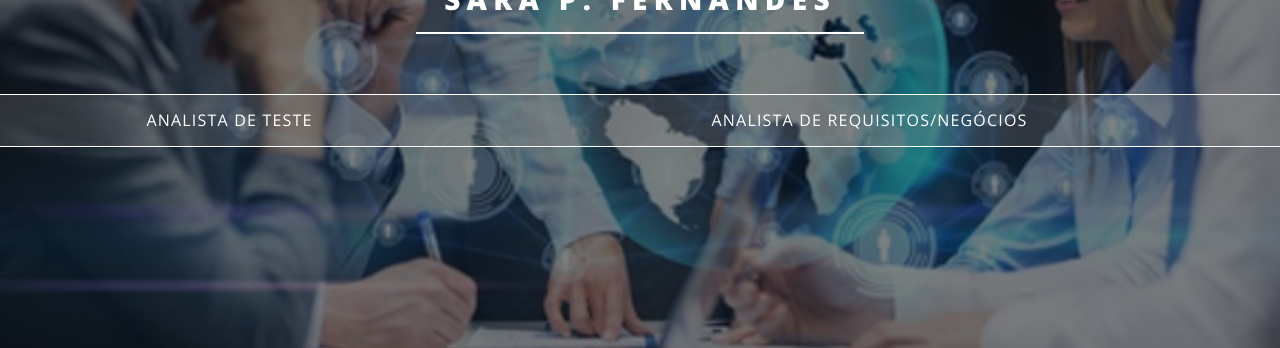
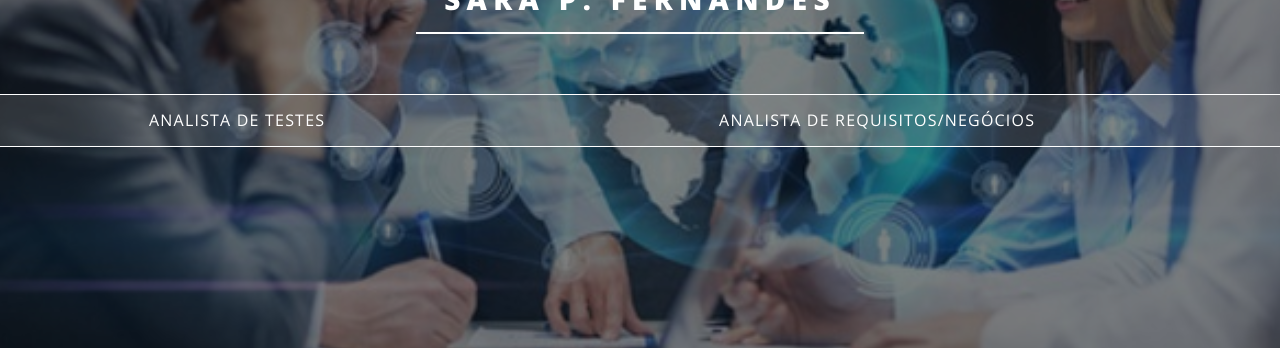
Before and after one commit to SaraFernandes/sarafernandes.github.io_sfdhgdfg, a Jekyll site: the page built from index.html, in a window 1280 px wide and 900 px high, scrolled down 327 px. Shown: the part 151-499 px from the top of the window. Built offline with Jekyll 4.4.1, drawn with Linux system fonts in a browser that asks for light colours.

Commit message:
Update _config.yml

```diff
--- a/_config.yml
+++ b/_config.yml
@@ -4,7 +4,7 @@
 # Site settings
 title: Sara P. Fernandes
 description: |
-  ANALISTA DE TESTE | ANALISTA DE REQUISITOS/NEGÓCIOS
+  ANALISTA DE TESTES | ANALISTA DE REQUISITOS/NEGÓCIOS
 owner: Sara P. Fernandes # or company name
 #first_published: 2016 # if migrating another site, the year of your first publish
 email: sarafernandescomp@gmail.com
```
